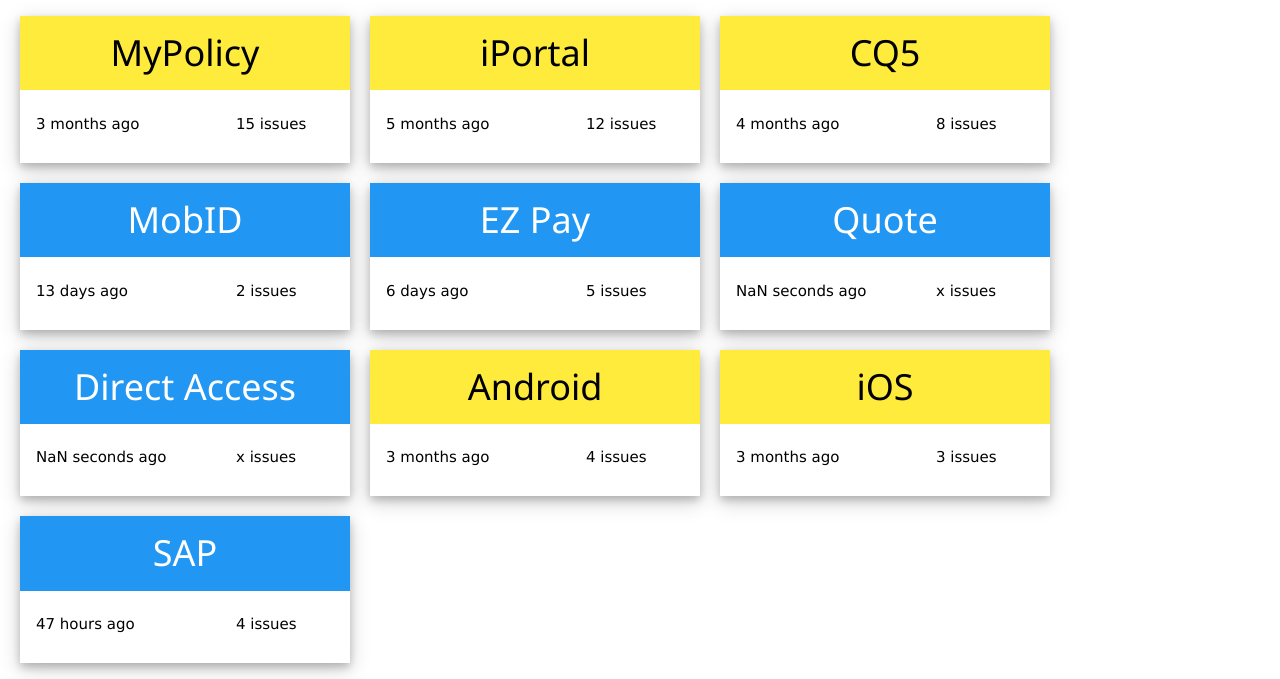
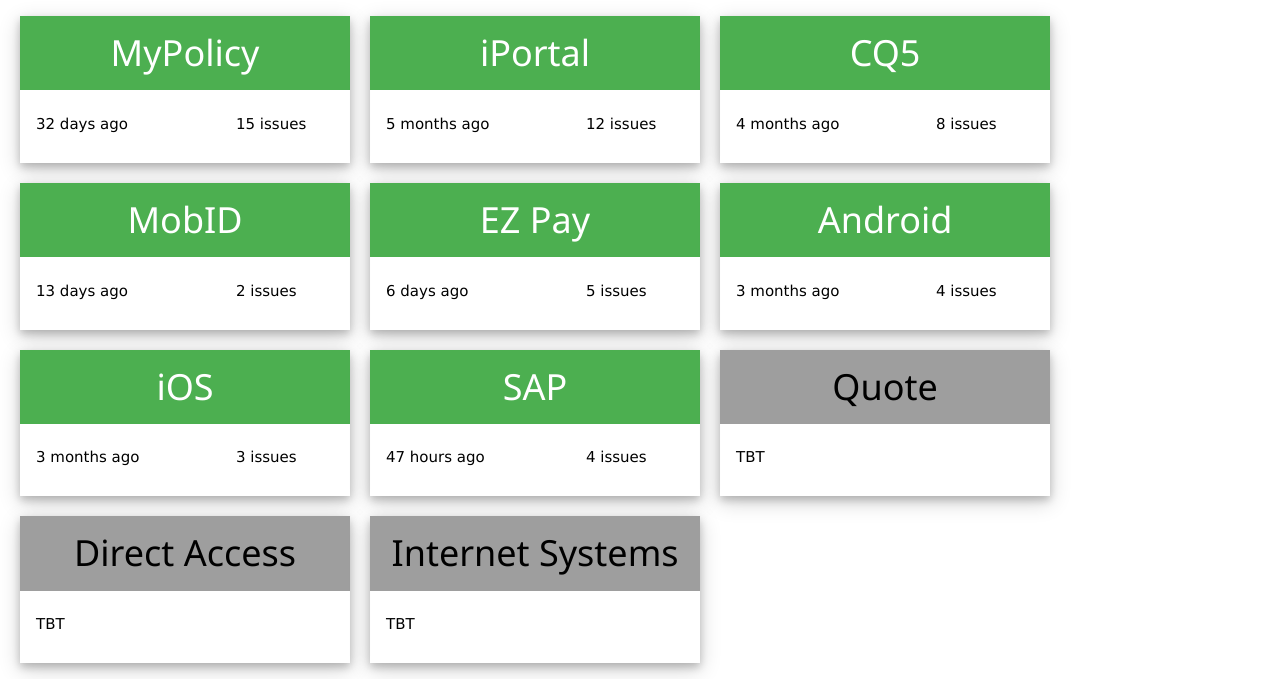
Before and after one commit to ToddBenson/SecDash, a plain HTML site: page index.html in a window 1280 px wide. Shown: the part 133-812 px from the top of the page. Drawn offline with Linux system fonts and the light colour scheme.

Commit message:
Changed reporting cards to clean up

```diff
--- a/_js/main.js
+++ b/_js/main.js
@@ -2,6 +2,18 @@
     cards();
 
 var status = "green";
+/* Status
+   Full Security Test:
+       Green = has been tested within the last 6 months
+       Yellow = has not been tested in the last 6 months
+       Red = has not been tested in the last 2 years
+       Grey = has not been tested
+   Static Code
+       Green = has been tested in the last 5 days
+       Yellow = has not been tested in the last 5 days
+       Red = has not been tested within the last 2 months
+*/
+
 
 function timeSince(date) {
 
@@ -10,30 +22,43 @@
     var interval = Math.floor(seconds / 31536000);
 
     if (interval > 1) {
-	status = "yellow";
+	status1 = "red";
+	status = "red";
         return interval + " years";
     }
     interval = Math.floor(seconds / 2592000);
     if (interval > 1) {
-        status = "yellow";
-        return interval + " months";
+        if (interval > 5) {
+            status1 = "yellow";
+        } else {
+            status1 = "green"
+        }
+        status = "red";
+    return interval + " months";
     }
     interval = Math.floor(seconds / 86400);
     if (interval > 1) {
-        if (interval > 5) { status = "yellow"; } else { status = "green" }
+        status1 = "green";
+        if (interval > 5) {
+           status = "yellow";
+        } else {
+           status = "green";
+        }
         return interval + " days";
     }
     interval = Math.floor(seconds / 3600);
     if (interval > 1) {
+        status1 = "green";
         status = "green";
         return interval + " hours";
     }
     interval = Math.floor(seconds / 60);
     if (interval > 1) {
+        status1 = "green";
         status = "green";
         return interval + " minutes";
     }
-    status = "green";
+    status1 = "green";
     return Math.floor(seconds) + " seconds";
 }
 
@@ -44,18 +69,18 @@
 	var key = mydata.project.length;
 	var text = "";
 
-	for (i=0; i<key; i++) {
+	for (i=0; i < key; i++) {
            var timeAgo = 0;
            timeAgo = timeSince(mydata.project[i].date);
-	   if (timeAgo.search("month") > -1) {
-	        status1 = "yellow";
-           } else {
-                status1 = "blue";
+           timeAgo = timeAgo + " ago";
+           if (timeAgo.search("NaN") > -1) {
+                status1 = "grey";
+                timeAgo = "TBT";
            }
            text += '<div id="card" class="w3-card-4"><header class="w3-container w3-' +
                 status1+ '"><h1><center>' +
                 mydata.project[i].title + '</center></h1></header><br><div id="date_lable" class="w3-container">' +
-                timeAgo + ' ago</div><div id="issue_lable" class="w3-container">' +
+                timeAgo + '</div><div id="issue_lable" class="w3-container">' +
                 mydata.project[i].issues + '</div> </div>';
         }
         document.getElementById("card").innerHTML = text;
@@ -65,7 +90,7 @@
 	var key = mydata.project.length;
 	var text = "";
 
-	for (i=0; i<key; i++) {
+	for (i = 0; i < key - 1; i++) {
 
            var timeAgo = 0;
            timeAgo = timeSince(mydata.project[i].date);
--- a/index.html
+++ b/index.html
@@ -13,9 +13,9 @@
 <center>
     <h1>Security Dashboard</h1>
 </center>
-<center><h2>Security Tests</h2></center>
+<center><h2>Full Security Tests</h2></center>
 <p id="card">
-<center><h2>Jenkins</h2></center>
+<center><h2>Fortify Static Code Scans</h2></center>
 <p id="card2">
 <p id="card3">
 </body>
--- a/json/NightlyMobCtrl.json
+++ b/json/NightlyMobCtrl.json
@@ -1 +1 @@
-{"title":"MobCtrl - Nightly","date":"Wed Feb 10 12:45:24 MST 2016","issues":" 599 Issues"},
+{"title":"MobCtrl - Nightly","date":"Thu Feb 11 01:08:52 MST 2016","issues":" 599 Issues"},
--- a/json/NightlyMobID.json
+++ b/json/NightlyMobID.json
@@ -1 +1 @@
-{"title":"MobID - Nightly","date":"Wed Feb 10 12:32:14 MST 2016","issues":" 48 Issues"},
+{"title":"MobID - Nightly","date":"Thu Feb 11 01:16:58 MST 2016","issues":" 48 Issues"},
--- a/json/jenkins1.json
+++ b/json/jenkins1.json
@@ -1,4 +1,4 @@
 { "project" : [
-{"title":"MobCtrl - Nightly","date":"Wed Feb 10 12:45:24 MST 2016","issues":" 599 Issues"},
-{"title":"MobID - Nightly","date":"Wed Feb 10 12:32:14 MST 2016","issues":" 48 Issues"}
-] }
+{"title":"MobCtrl - Nightly","date":"Thu Feb 11 01:08:52 MST 2016","issues":" 599 Issues"},
+{"title":"MobID - Nightly","date":"Thu Feb 11 01:16:58 MST 2016","issues":" 48 Issues"},
+{}] }
--- a/json/secTests.json
+++ b/json/secTests.json
@@ -1,13 +1,14 @@
 { "project" : [
-	   {"title":"MyPolicy","date":"11/10/2015","issues":"15 issues"},
+	   {"title":"MyPolicy","date":"1/10/2016","issues":"15 issues"},
            {"title":"iPortal","date":"9/10/2015","issues":"12 issues"},
            {"title":"CQ5","date":"9/20/2015 0:0:0","issues":"8 issues"},
            {"title":"MobID","date":"1/29/16","issues":"2 issues"},
            {"title":"EZ Pay","date":"2/5/2016 7:00:00","issues":"5 issues"},
-           {"title":"Quote","date":"","issues":"x issues"},
-           {"title":"Direct Access","date":"","issues":"x issues"},
            {"title":"Android","date":"10/20/15","issues":"4 issues"},
            {"title":"iOS","date":"10/20/15","issues":"3 issues"},
-           {"title":"SAP","date":"2/10/2016","issues":"4 issues"}
+           {"title":"SAP","date":"2/10/2016","issues":"4 issues"},
+           {"title":"Quote","":"2/10/15","issues":""},
+           {"title":"Direct Access","date":"","issues":""},
+	   {"title":"Internet Systems","date":"","issues":""}
 	]
 }
```
Also changed, not shown: 2 other files.
